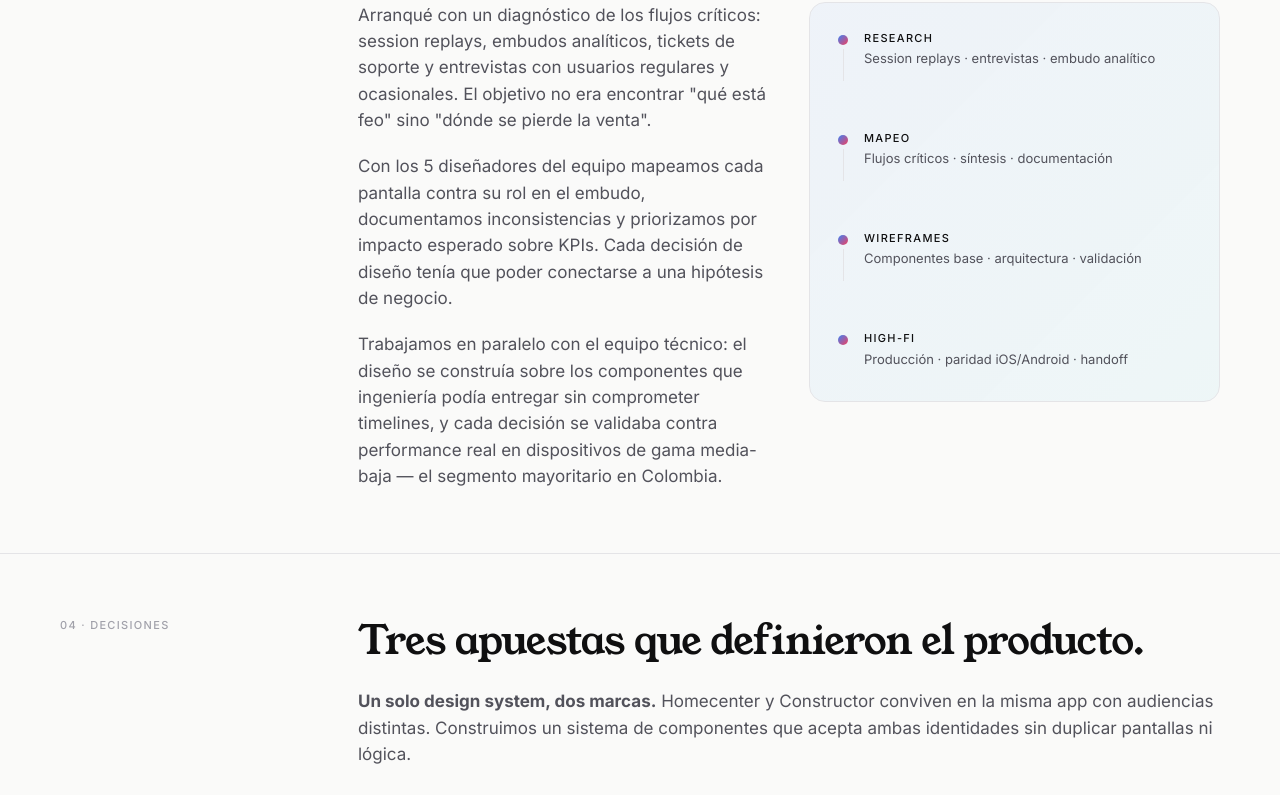
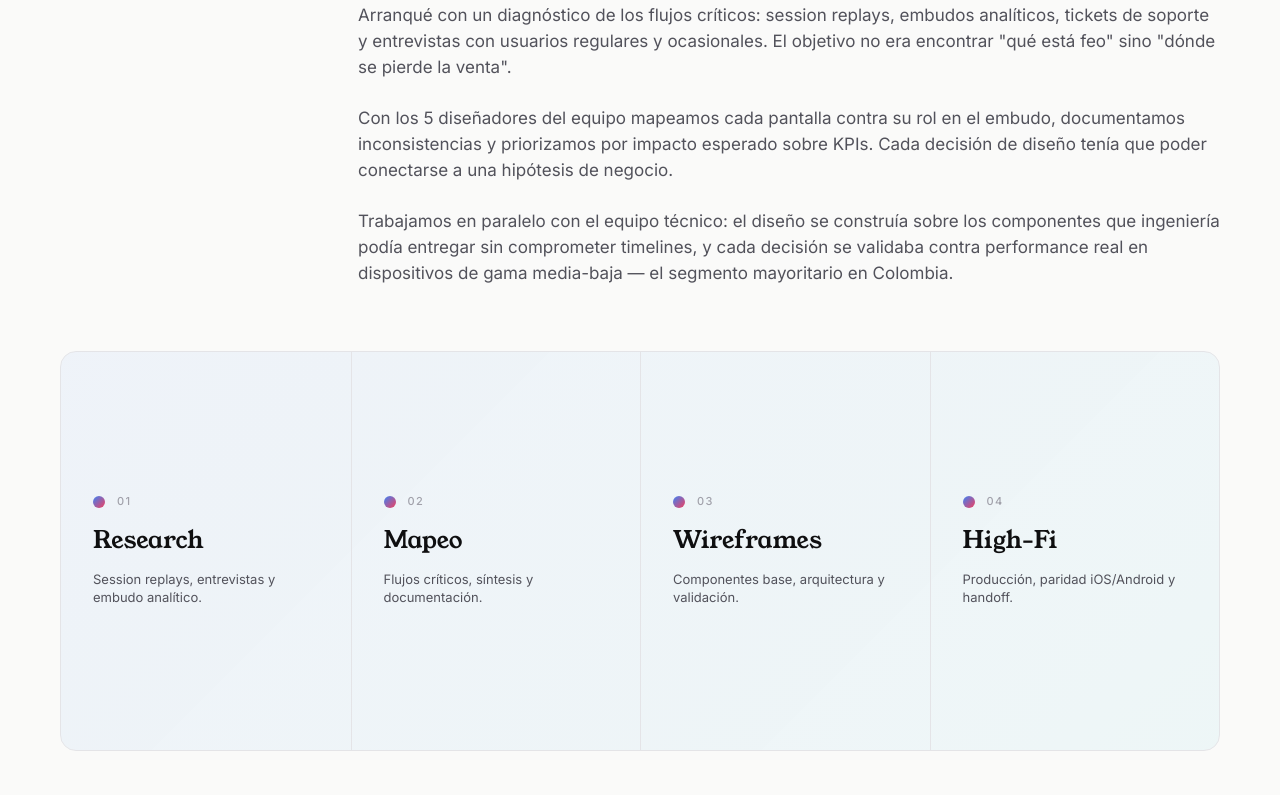
Before and after one commit to Santiagomejial/portfolio, a Next.js app: page /work/homecenter in a window 1280 px wide. Shown: the part 2800-3595 px from the top of the page. Built offline with nearby package versions, Linux system fonts and the light colour scheme.

Commit message:
feat(case-homecenter): ilustración del proceso full width debajo del texto

```diff
--- a/app/work/homecenter/page.tsx
+++ b/app/work/homecenter/page.tsx
@@ -167,9 +167,10 @@ function renderTitle(title: string | HighlightTitleType): React.ReactNode {
 }
 
 /**
- * Sección Proceso con layout split: texto a la izquierda, ilustración a la derecha.
- * Mantiene el patrón de label sticky + grid 3+9 del CaseSection, pero divide
- * el col-span-9 en 2 columnas iguales para que la ilustración acompañe el texto.
+ * Sección Proceso con ilustración debajo, full width del container.
+ * Mantiene el patrón clásico (label sticky + texto col-span-9) y agrega
+ * un bloque visual debajo que ocupa todo el ancho desde la columna del label
+ * hasta el margen derecho del container.
  */
 function ProcessSectionWithIllustration({
   section,
@@ -179,6 +180,7 @@ function ProcessSectionWithIllustration({
   return (
     <section className="border-t border-line py-12 md:py-16">
       <div className="container-portfolio">
+        {/* Texto del proceso (estructura clásica: label sticky + body) */}
         <div className="grid gap-8 md:grid-cols-12">
           <div className="md:col-span-3">
             <div className="sticky top-28">
@@ -191,15 +193,15 @@ function ProcessSectionWithIllustration({
             <h2 className="display-md mb-6 text-ink">
               {renderTitle(section.title)}
             </h2>
-            <div className="grid gap-8 md:grid-cols-2 md:gap-10">
-              <div className="space-y-5 text-body-lg text-ink-soft">
-                {section.body}
-              </div>
-              <div className="h-[400px]">
-                <ProcessIllustration />
-              </div>
+            <div className="space-y-6 text-body-lg text-ink-soft">
+              {section.body}
             </div>
           </div>
+        </div>
+
+        {/* Ilustración debajo, full width del container */}
+        <div className="mt-12 h-[400px] w-full md:mt-16">
+          <ProcessIllustration />
         </div>
       </div>
     </section>
@@ -209,27 +211,27 @@ function ProcessSectionWithIllustration({
 /* ─── Visuales decorativos del proceso (adaptables a light/dark) ─── */
 
 /**
- * Ilustración del proceso de diseño — timeline vertical de 4 etapas.
- * Cada etapa tiene un dot con gradient brand, label y descripción corta.
- * Ocupa toda la altura del contenedor (~400px) y se adapta al tema.
+ * Ilustración del proceso de diseño — stepper horizontal de 4 etapas.
+ * Mobile: stack vertical (1 columna). Desktop: 4 columnas con divisores.
+ * Cada etapa: dot gradient + número + label + desc corta.
  */
 function ProcessIllustration() {
   const steps = [
     {
       label: 'Research',
-      desc: 'Session replays · entrevistas · embudo analítico',
+      desc: 'Session replays, entrevistas y embudo analítico.',
     },
     {
       label: 'Mapeo',
-      desc: 'Flujos críticos · síntesis · documentación',
+      desc: 'Flujos críticos, síntesis y documentación.',
     },
     {
       label: 'Wireframes',
-      desc: 'Componentes base · arquitectura · validación',
+      desc: 'Componentes base, arquitectura y validación.',
     },
     {
       label: 'High-Fi',
-      desc: 'Producción · paridad iOS/Android · handoff',
+      desc: 'Producción, paridad iOS/Android y handoff.',
     },
   ];
 
@@ -242,30 +244,26 @@ function ProcessIllustration() {
       }}
       aria-hidden
     >
-      <div className="flex h-full flex-col justify-between p-6 md:p-7">
+      <div className="grid h-full grid-cols-1 md:grid-cols-4 md:divide-x md:divide-line">
         {steps.map((step, i) => (
-          <div key={step.label} className="flex items-start gap-4">
-            {/* Dot + connector */}
-            <div className="flex flex-col items-center pt-1">
-              <span className="h-2.5 w-2.5 shrink-0 rounded-full bg-brand-gradient" />
-              {i < steps.length - 1 && (
-                <span
-                  className="mt-1 w-px flex-1"
-                  style={{
-                    minHeight: '32px',
-                    background: 'var(--line)',
-                  }}
-                />
-              )}
+          <div
+            key={step.label}
+            className="flex flex-col justify-center gap-3 p-6 md:gap-4 md:p-8"
+          >
+            {/* Dot + número de etapa */}
+            <div className="flex items-center gap-3">
+              <span className="h-3 w-3 rounded-full bg-brand-gradient" />
+              <span className="text-eyebrow font-medium uppercase tracking-eyebrow text-ink-mute">
+                {`0${i + 1}`}
+              </span>
             </div>
-            {/* Label + descripción */}
-            <div className="pb-1">
-              <div className="text-eyebrow font-medium uppercase tracking-eyebrow text-ink">
-                {step.label}
-              </div>
-              <div className="mt-1 text-body-sm leading-snug text-ink-soft">
-                {step.desc}
-              </div>
+            {/* Label */}
+            <div className="font-serif text-[clamp(20px,2vw,24px)] leading-tight text-ink">
+              {step.label}
+            </div>
+            {/* Desc */}
+            <div className="text-body-sm leading-snug text-ink-soft">
+              {step.desc}
             </div>
           </div>
         ))}
```
